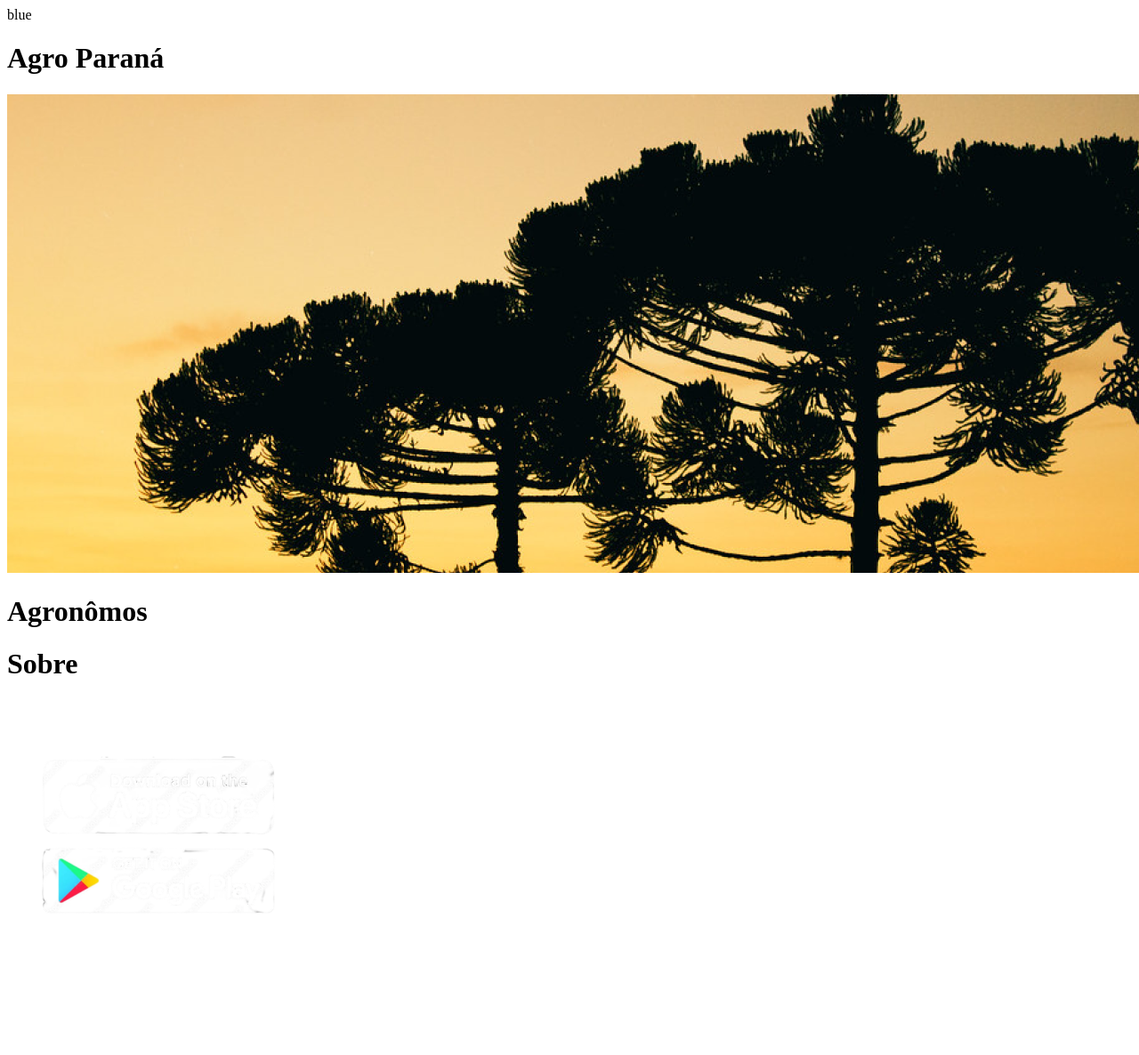
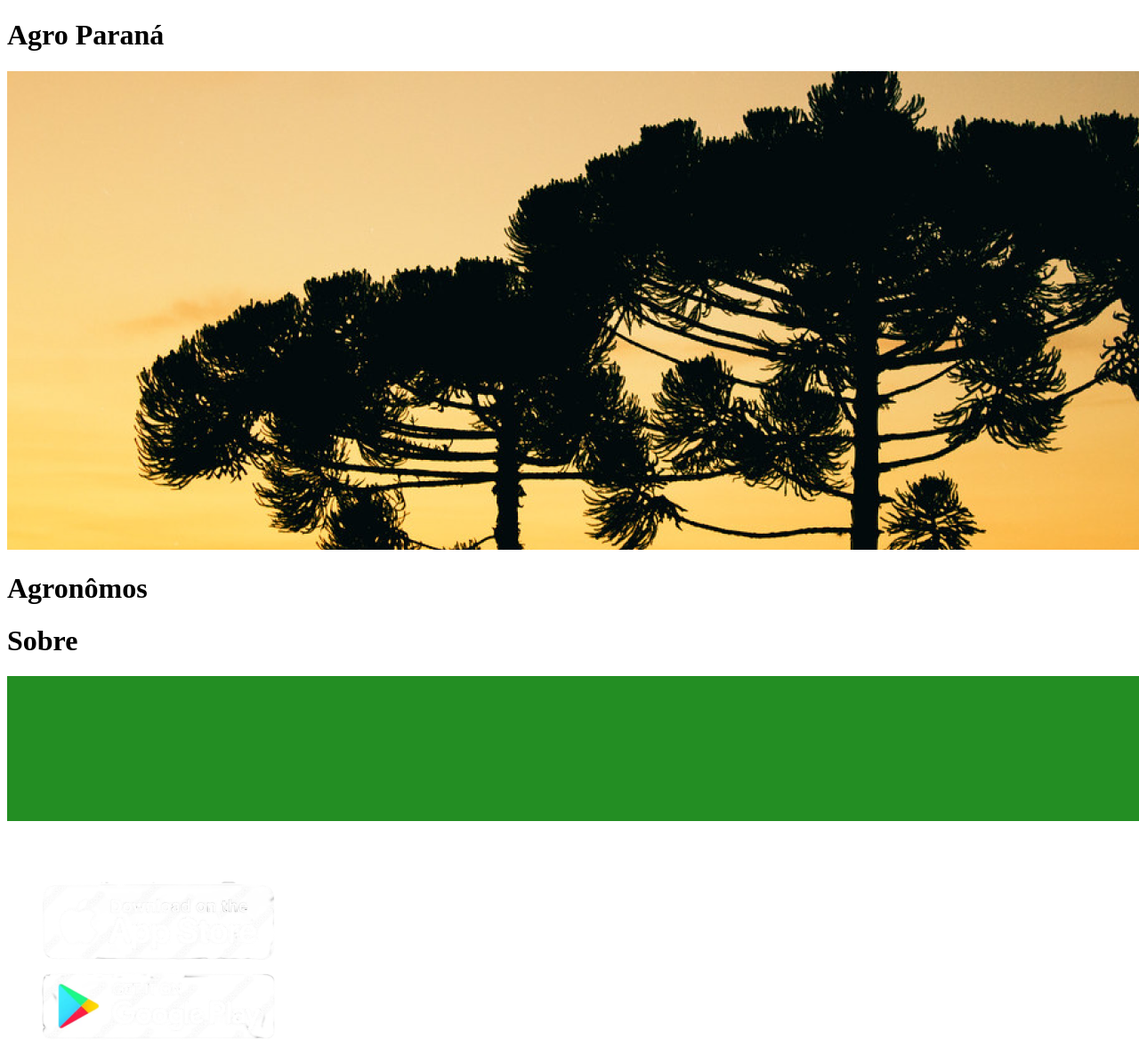
Before and after one commit to gabrielgriobranco/agrinho-programacao-2024, a plain HTML site: page index.html in a window 1280 px wide. Shown: the top 1186 px of the page at 89% size. Before the commit the page ends 1054 px from the top, so only its background shows below. Drawn offline with Linux system fonts and the light colour scheme.

Commit message:
jjehfjrh

```diff
--- a/index.html
+++ b/index.html
@@ -7,13 +7,13 @@
     <link rel="styleheet" href="style.css">
 </head>
 <body>
-  <style.css> blue </style.css>
 
     <header class="topo">
     <h1>Agro Paraná</h1>
     <img src="araucaria.png"
 
    <title><h1>Agronômos</h1><h1>Sobre</h1></title>
+   <img src="Rectangle 5.png"
 
    <footer class="rodapé">
     <img src="WhatsApp Image 2024-06-28 at 13.22.59 1.png"
```
